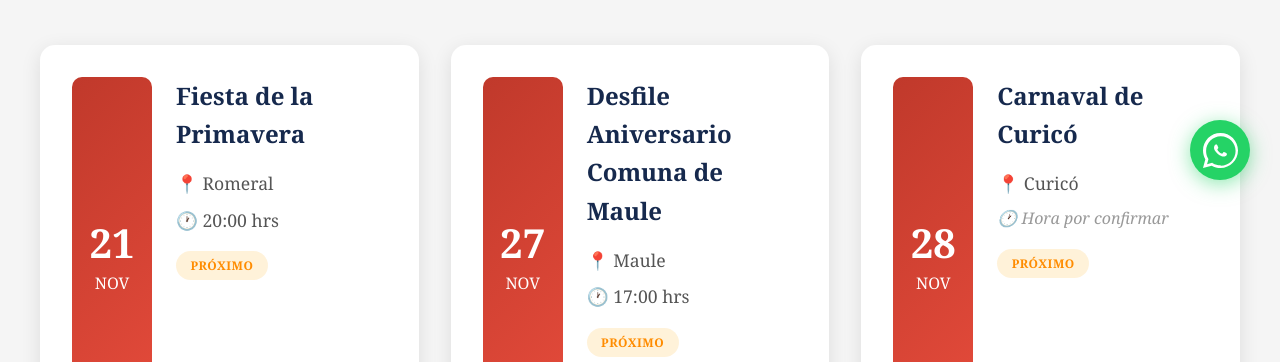
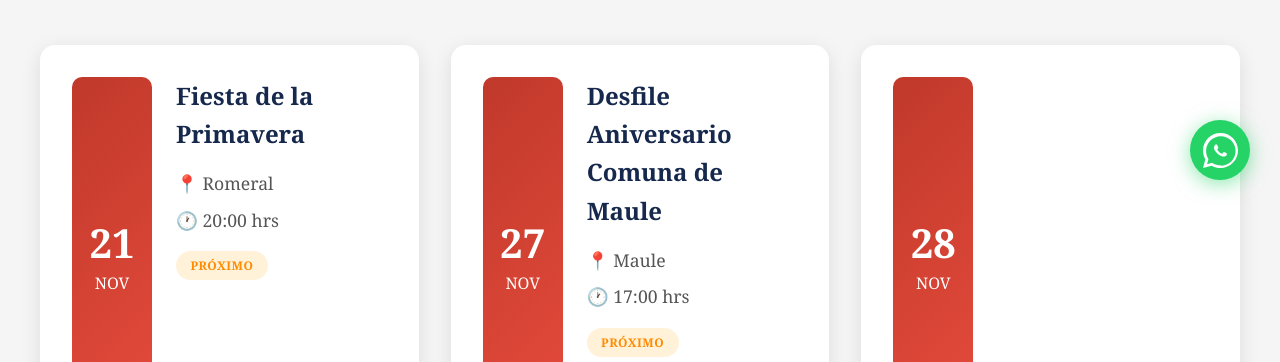
Before and after one commit to picrack/kullawa-website, a plain HTML site: page calendario.html in a window 1280 px wide. Shown: the part 590-952 px from the top of the page. Drawn offline with Linux system fonts and the light colour scheme.

```diff
--- a/calendario.html
+++ b/calendario.html
@@ -86,12 +86,6 @@
                     <div class="evento-fecha">
                         <span class="dia">28</span>
                         <span class="mes">NOV</span>
-                    </div>
-                    <div class="evento-info">
-                        <h3>Carnaval de Curicó</h3>
-                        <p class="evento-lugar">📍 Curicó</p>
-                        <p class="evento-tbd">🕐 Hora por confirmar</p>
-                        <span class="evento-badge proximo">Próximo</span>
                     </div>
                 </div>
 
```
